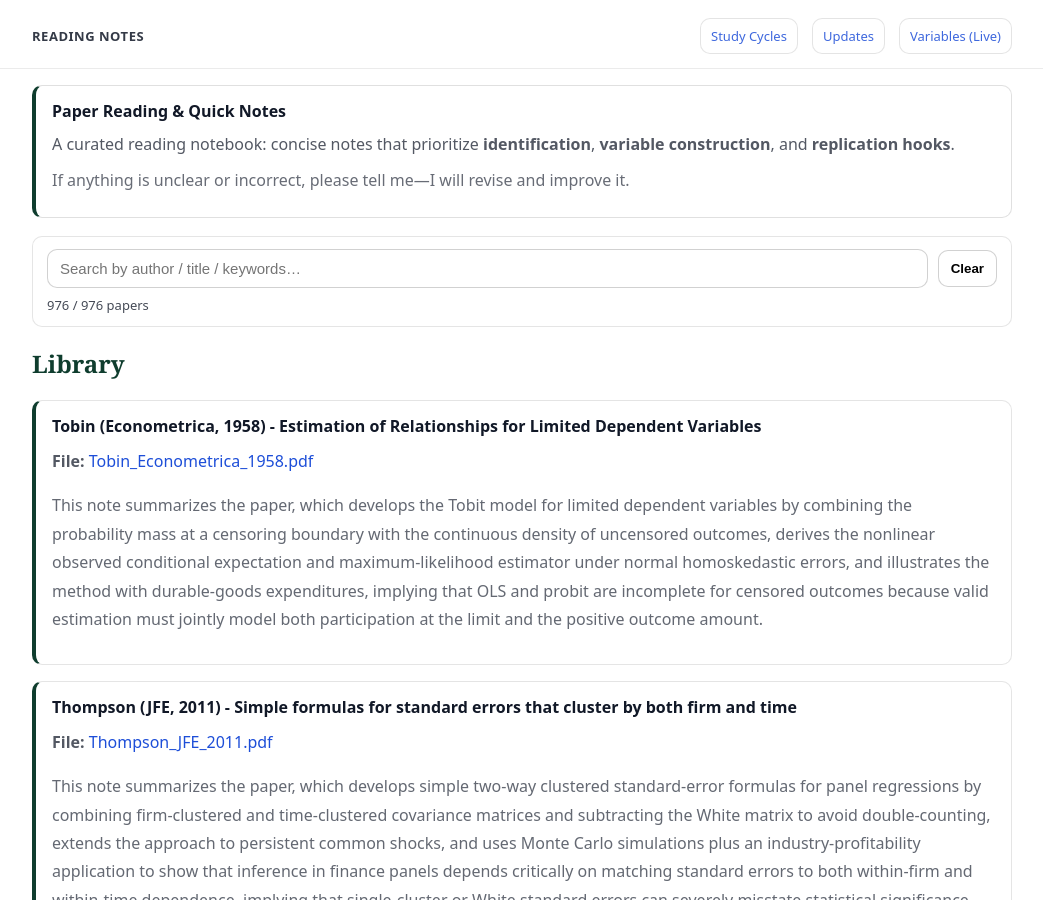
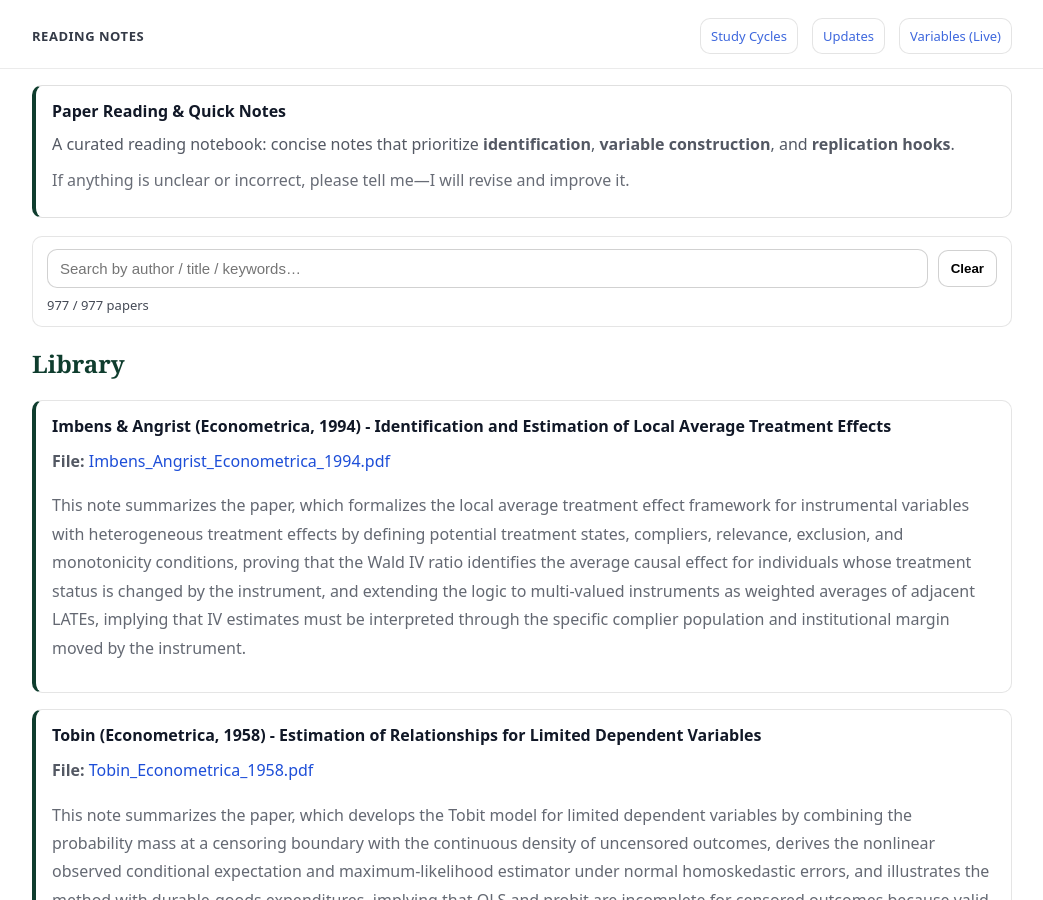
Before and after one commit to yaxinzn/study-archive, a Jekyll site: the page built from reading/index.md, in a window 1280 px wide and 900 px high. Shown: the whole window, without its empty margins (118-1161 px from the left). Built offline with Jekyll 4.4.1, drawn with Linux system fonts in a browser that asks for light colours.

Commit message:
Reading: add/update Imbens_Angrist_Econometrica_1994.pdf

```diff
--- a/_data/reading.yml
+++ b/_data/reading.yml
@@ -1,3 +1,7 @@
+- title: "Imbens & Angrist (Econometrica, 1994) - Identification and Estimation of Local Average Treatment Effects"
+  file: "Imbens_Angrist_Econometrica_1994.pdf"
+  desc: "This note summarizes the paper, which formalizes the local average treatment effect framework for instrumental variables with heterogeneous treatment effects by defining potential treatment states, compliers, relevance, exclusion, and monotonicity conditions, proving that the Wald IV ratio identifies the average causal effect for individuals whose treatment status is changed by the instrument, and extending the logic to multi-valued instruments as weighted averages of adjacent LATEs, implying that IV estimates must be interpreted through the specific complier population and institutional margin moved by the instrument."
+
 - title: "Tobin (Econometrica, 1958) - Estimation of Relationships for Limited Dependent Variables"
   file: "Tobin_Econometrica_1958.pdf"
   desc: "This note summarizes the paper, which develops the Tobit model for limited dependent variables by combining the probability mass at a censoring boundary with the continuous density of uncensored outcomes, derives the nonlinear observed conditional expectation and maximum-likelihood estimator under normal homoskedastic errors, and illustrates the method with durable-goods expenditures, implying that OLS and probit are incomplete for censored outcomes because valid estimation must jointly model both participation at the limit and the positive outcome amount."
```
Also changed, not shown: 1 other file.
